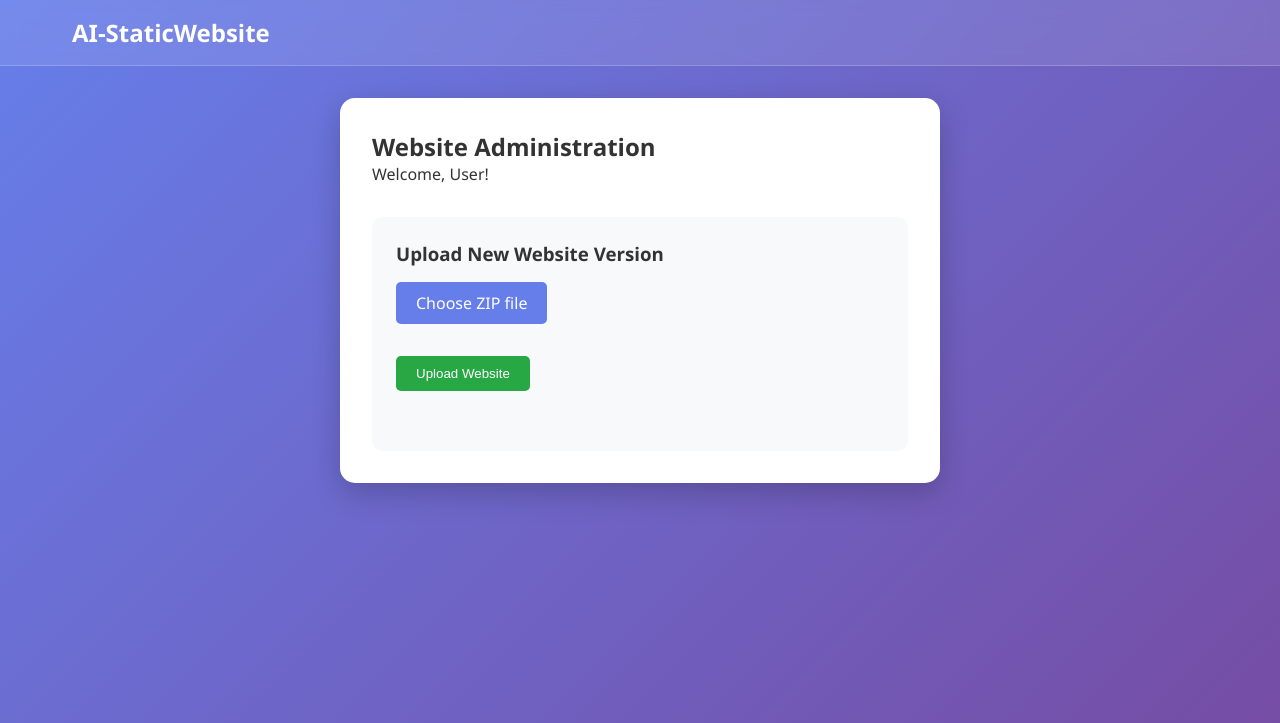
After one commit to Sam9682/ai-staticwebsite, a Flask app: page /admin in a window 1280 px wide. The commit adds this page. Shown: the top 723 px of the page. Run offline with Flask 3, Linux system fonts and the light colour scheme.

Commit message:
Adding auto upload of website

```diff
--- a/docker-compose.yml
+++ b/docker-compose.yml
@@ -17,6 +17,8 @@ services:
       - DESCRIPTION=${DESCRIPTION:-Basic Information Display}
     volumes:
       - app_data:/app/data
+      - website_data:/var/www:rw
+      - ./default_web_site_source:/app/default_web_site_source:ro
     restart: unless-stopped
     healthcheck:
       test: ["CMD", "curl", "-f", "http://localhost:5000/health"]
@@ -33,6 +35,8 @@ services:
     volumes:
       - ./nginx.conf:/etc/nginx/nginx.conf:ro
       - ./ssl:/etc/nginx/ssl:ro
+      - ./default_web_site_source:/var/www/html:ro
+      - website_data:/var/www:rw
     depends_on:
       - ai-staticwebsite
     restart: unless-stopped
@@ -43,3 +47,5 @@ services:
 volumes:
   app_data:
     driver: local
+  website_data:
+    driver: local
--- a/src/app.py
+++ b/src/app.py
@@ -1,5 +1,5 @@
 """Main Flask application"""
-from flask import Flask, render_template, jsonify
+from flask import Flask, render_template, jsonify, request
 from flask_cors import CORS
 from .config import SECRET_KEY, USER_ID, USER_NAME, USER_EMAIL, DESCRIPTION, PORT
 
@@ -39,4 +39,48 @@ def create_app():
             'port': PORT
         })
 
+    @app.route('/admin')
+    def admin():
+        """Admin panel for website management"""
+        return render_template('admin.html', user={'name': USER_NAME})
+
+    @app.route('/admin/upload', methods=['POST'])
+    def upload_website():
+        """Handle website zip upload"""
+        import os
+        import zipfile
+        from datetime import datetime
+        from flask import request, flash, redirect, url_for
+
+        if 'website' not in request.files:
+            return jsonify({'error': 'No file uploaded'}), 400
+
+        file = request.files['website']
+        if file.filename == '' or not file.filename.endswith('.zip'):
+            return jsonify({'error': 'Please upload a zip file'}), 400
+
+        # Create timestamped directory
+        timestamp = datetime.now().strftime('%Y%m%d_%H%M%S')
+        website_dir = f'/var/www/web_site_source_{timestamp}'
+        os.makedirs(website_dir, exist_ok=True)
+
+        # Extract zip file
+        zip_path = f'/tmp/website_{timestamp}.zip'
+        file.save(zip_path)
+
+        with zipfile.ZipFile(zip_path, 'r') as zip_ref:
+            zip_ref.extractall(website_dir)
+
+        # Update symlink to point to new version
+        html_link = '/var/www/html'
+        if os.path.islink(html_link):
+            os.unlink(html_link)
+        elif os.path.exists(html_link):
+            os.rename(html_link, f'/var/www/html_backup_{timestamp}')
+
+        os.symlink(website_dir, html_link)
+        os.remove(zip_path)
+
+        return jsonify({'success': True, 'version': timestamp})
+
     return app
--- a/static/css/style.css
+++ b/static/css/style.css
@@ -109,6 +109,66 @@ body {
     text-decoration: underline;
 }
 
+.admin-panel {
+    background: white;
+    border-radius: 15px;
+    padding: 2rem;
+    box-shadow: 0 10px 30px rgba(0, 0, 0, 0.2);
+    width: 100%;
+    max-width: 600px;
+    margin: 0 auto;
+}
+
+.upload-section {
+    margin-top: 2rem;
+    padding: 1.5rem;
+    background: #f8f9fa;
+    border-radius: 10px;
+}
+
+.file-input {
+    margin: 1rem 0;
+}
+
+.file-input input[type="file"] {
+    display: none;
+}
+
+.file-input label {
+    display: inline-block;
+    padding: 10px 20px;
+    background: #667eea;
+    color: white;
+    border-radius: 5px;
+    cursor: pointer;
+    transition: background 0.3s;
+}
+
+.file-input label:hover {
+    background: #5a6fd8;
+}
+
+button[type="submit"] {
+    background: #28a745;
+    color: white;
+    border: none;
+    padding: 10px 20px;
+    border-radius: 5px;
+    cursor: pointer;
+    margin-top: 1rem;
+}
+
+button[type="submit"]:hover {
+    background: #218838;
+}
+
+#uploadStatus {
+    margin-top: 1rem;
+    padding: 10px;
+    border-radius: 5px;
+    font-weight: 500;
+}
+
 @media (max-width: 768px) {
     .main-content {
         padding: 1rem;
--- /dev/null
+++ b/templates/admin.html
@@ -0,0 +1,55 @@
+{% extends "base.html" %}
+
+{% block title %}Admin Panel - AI-StaticWebsite{% endblock %}
+
+{% block content %}
+<div class="container">
+    <div class="admin-panel">
+        <h2>Website Administration</h2>
+        <p>Welcome, {{ user.name }}!</p>
+
+        <div class="upload-section">
+            <h3>Upload New Website Version</h3>
+            <form id="uploadForm" enctype="multipart/form-data">
+                <div class="file-input">
+                    <input type="file" id="website" name="website" accept=".zip" required>
+                    <label for="website">Choose ZIP file</label>
+                </div>
+                <button type="submit">Upload Website</button>
+            </form>
+            <div id="uploadStatus"></div>
+        </div>
+    </div>
+</div>
+
+<script>
+document.getElementById('uploadForm').addEventListener('submit', async function(e) {
+    e.preventDefault();
+
+    const formData = new FormData();
+    const fileInput = document.getElementById('website');
+    formData.append('website', fileInput.files[0]);
+
+    const statusDiv = document.getElementById('uploadStatus');
+    statusDiv.innerHTML = 'Uploading...';
+
+    try {
+        const response = await fetch('/admin/upload', {
+            method: 'POST',
+            body: formData
+        });
+
+        const result = await response.json();
+
+        if (result.success) {
+            statusDiv.innerHTML = `✅ Website updated successfully! Version: ${result.version}`;
+            fileInput.value = '';
+        } else {
+            statusDiv.innerHTML = `❌ Error: ${result.error}`;
+        }
+    } catch (error) {
+        statusDiv.innerHTML = `❌ Upload failed: ${error.message}`;
+    }
+});
+</script>
+{% endblock %}
```
Also changed, not shown: default_web_site_source/index.html (added, +21 -0 lines), 3 other files.
